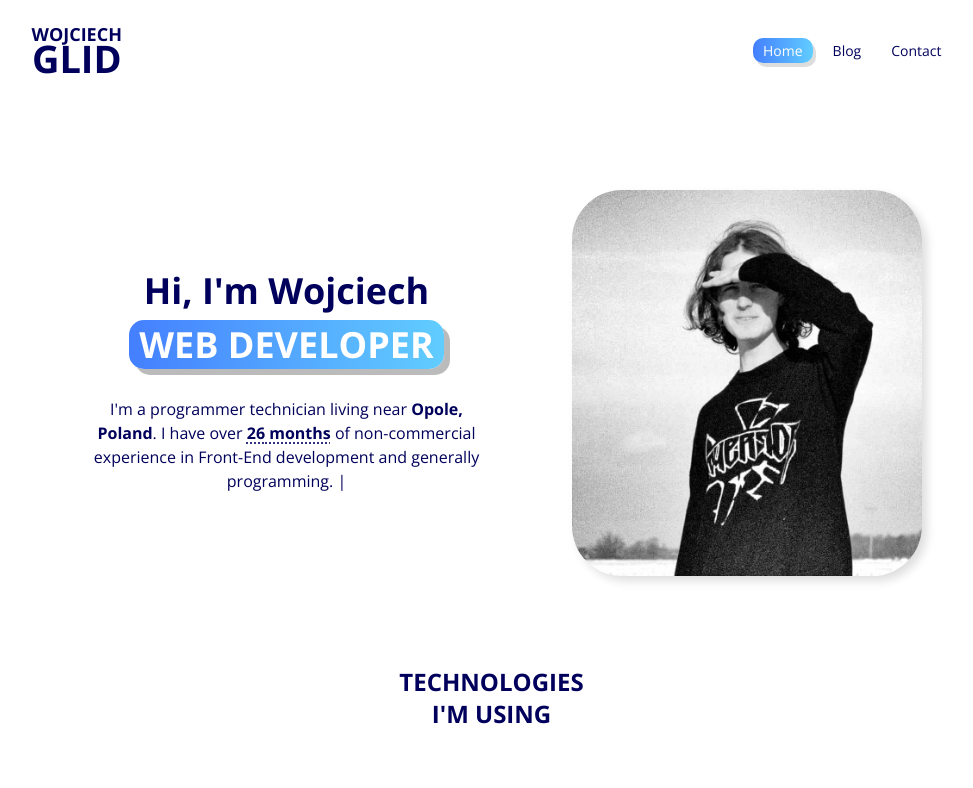
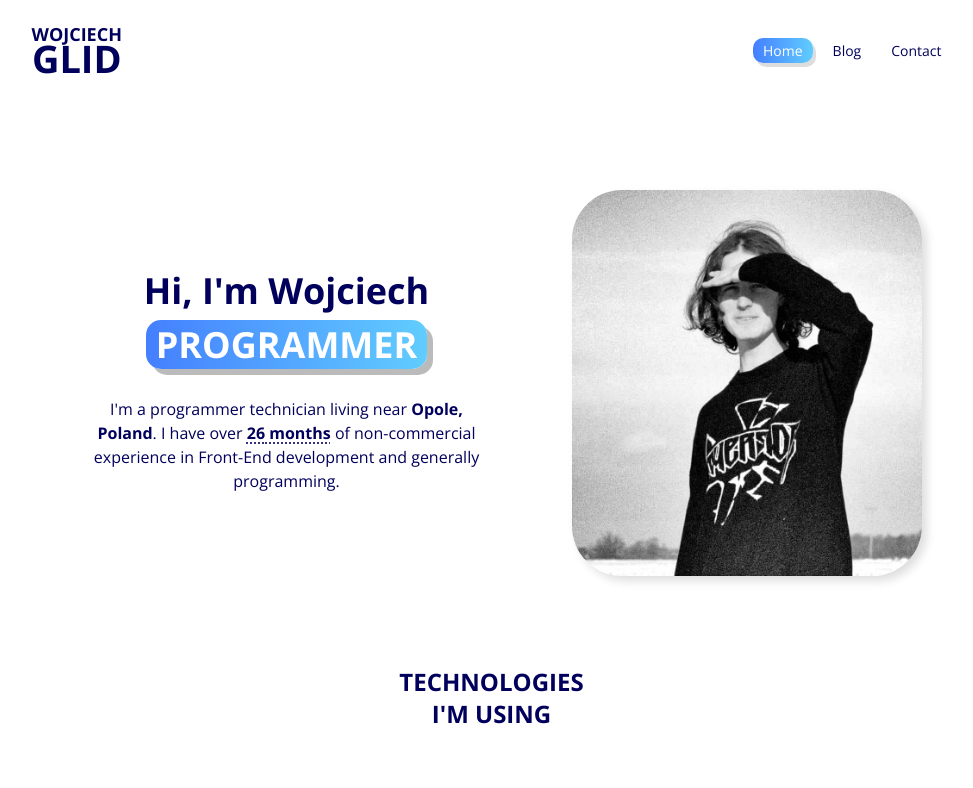
Before and after one commit to wojnet/portfolio-next, a Next.js app: page / in a window 1280 px wide. Shown: the top 788 px of the page, without its empty margins (141-1114 px from the left). Built offline with nearby package versions, Linux system fonts and the light colour scheme.

Commit message:
Added typing effect

```diff
--- a/package.json
+++ b/package.json
@@ -21,6 +21,7 @@
     "react": "^18",
     "react-dom": "^18",
     "react-markdown": "^9.0.1",
+    "react-simple-typewriter": "^5.0.1",
     "tailwind-merge": "^2.0.0"
   },
   "devDependencies": {
--- /dev/null
+++ b/src/app/components/TypewrittingText.tsx
@@ -0,0 +1,31 @@
+"use client"
+import { FC } from 'react';
+import { useTypewriter } from 'react-simple-typewriter';
+
+interface TypewrittingTextProps {
+
+}
+
+const TypewrittingText: FC<TypewrittingTextProps> = ({}) => {
+    const [ text ] = useTypewriter({
+        words: [
+            "WEB DEVELOPER",
+            "PROGRAMMER",
+            "IT STUDENT"
+        ],
+        loop: 0,
+        typeSpeed: 100,
+        delaySpeed: 2000
+    });
+
+    return (
+        <h2 className="max-w-[600px] text-[24px] sm:text-[28px] font-bold lg:text-[36px] w-full [text-shadow:_0_0_20px_var(--backgroundColor)] m-0">
+            Hi, I&apos;m Wojciech<br />
+            <span className="TextBG mx-[5px]">
+                {text}
+            </span>
+        </h2>
+    );
+}
+
+export default TypewrittingText;
--- a/src/app/page.tsx
+++ b/src/app/page.tsx
@@ -5,6 +5,7 @@ import Project from './components/Project';
 import Skill from './components/Skill';
 import skills from './skills';
 import BlockCursor from './components/BlockCursor';
+import TypewrittingText from './components/TypewrittingText';
 
 export default function Home() {
   const startDate = new Date(2021, 8, 25);
@@ -13,11 +14,9 @@ export default function Home() {
     <main className="w-full min-h-screen flex flex-col items-center">
       <div className="w-full max-w-[1000px] flex flex-col lg:flex-row justify-start lg:justify-around items-center p-[40px_60px] gap-[40px] mt-[10px] lg:mt-[50px] mb-[50px]">
         <section className='w-full max-w-[450px] flex flex-col items-center text-center gap-[10px] mb-[10px]'>
-          <h2 className="max-w-[600px] text-[24px] sm:text-[28px] font-bold lg:text-[36px] w-full [text-shadow:_0_0_20px_var(--backgroundColor)] m-0">
-            Hi, I&apos;m Wojciech<br /><span className="TextBG mx-[5px]">WEB&nbsp;DEVELOPER</span>
-          </h2>
+          <TypewrittingText />
           <p className="max-w-[300px] sm:max-w-[400px] text-sm sm:text-base mt-[15px]">
-          I&apos;m a programmer technician living near <b>Opole, Poland</b>. I have over <b><MonthCounter startDate={startDate} title="Started in April 2021, date calculated by JavaScript" /></b> of non-commercial experience in Front-End development and generally programming. <BlockCursor />
+          I&apos;m a programmer technician living near <b>Opole, Poland</b>. I have over <b><MonthCounter startDate={startDate} title="Started in April 2021, date calculated by JavaScript" /></b> of non-commercial experience in Front-End development and generally programming.
           </p>
         </section>
         <Image src="/images/wojtek.jpg" alt="Wojtek" width={0} height={0} priority sizes="100%" className="w-2/3 max-w-[350px] rounded-[50px] shadow-[5px_5px_10px_#0002]" />
```
Also changed, not shown: 1 other file (tests, documents, lock files or other folders).
